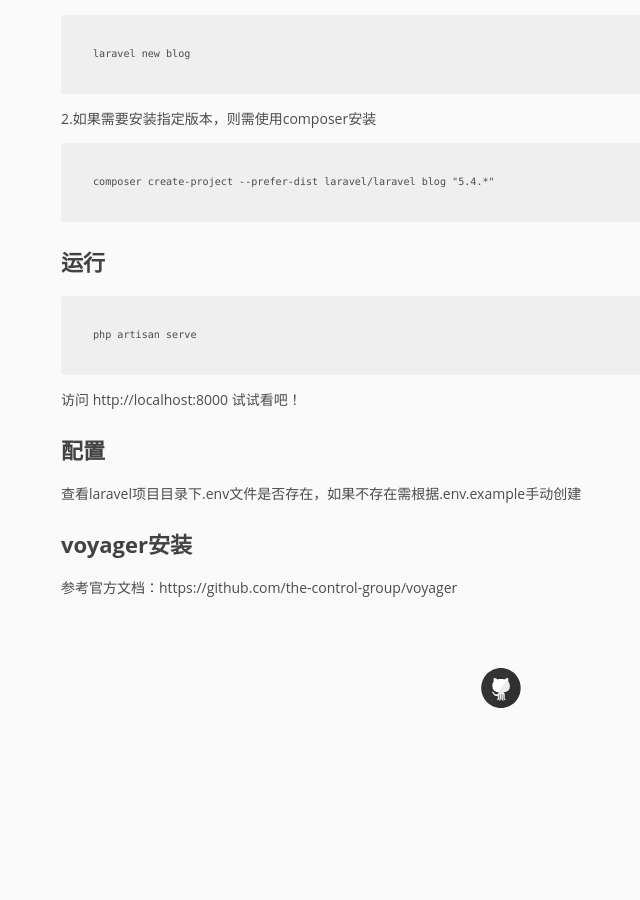
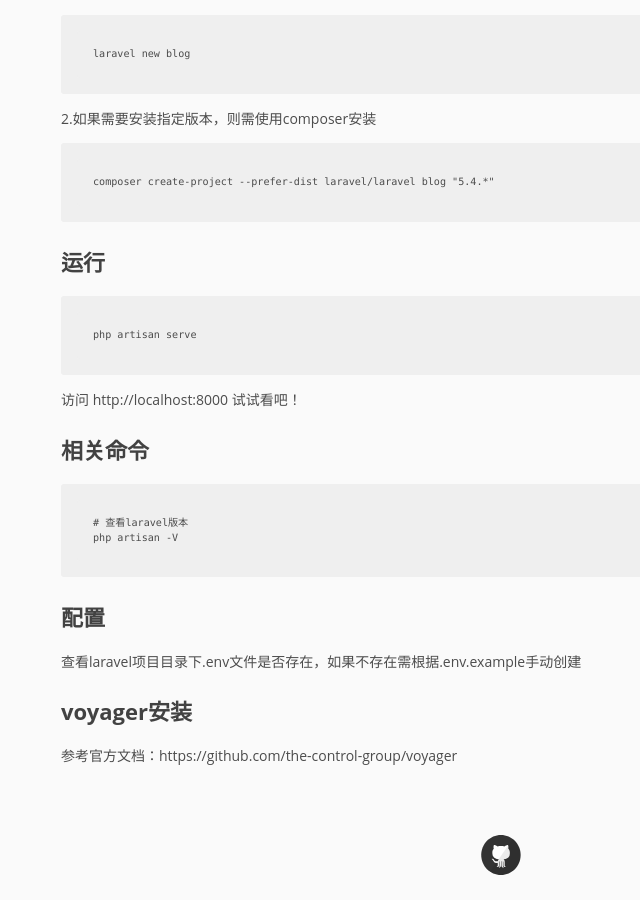
Before and after one commit to pingmalu/pingmalu.github.io, a Jekyll site: the page built from _posts/2018-02-01-Laravel使用笔记.md, in a window 1280 px wide and 900 px high, scrolled down 612 px. Shown: the whole window, without its empty margins (139-779 px from the left). Built offline with Jekyll 4.4.1, drawn with Linux system fonts in a browser that asks for light colours; before the commit the page ends 1344 px from its top, so only the background shows below that.

Commit message:
'update'

```diff
--- a/_posts/2018-02-01-Laravel使用笔记.md
+++ b/_posts/2018-02-01-Laravel使用笔记.md
@@ -28,6 +28,11 @@
 访问 http://localhost:8000 试试看吧！
 
 
+# 相关命令
+
+	# 查看laravel版本
+	php artisan -V
+
 # 配置
 
 
```
